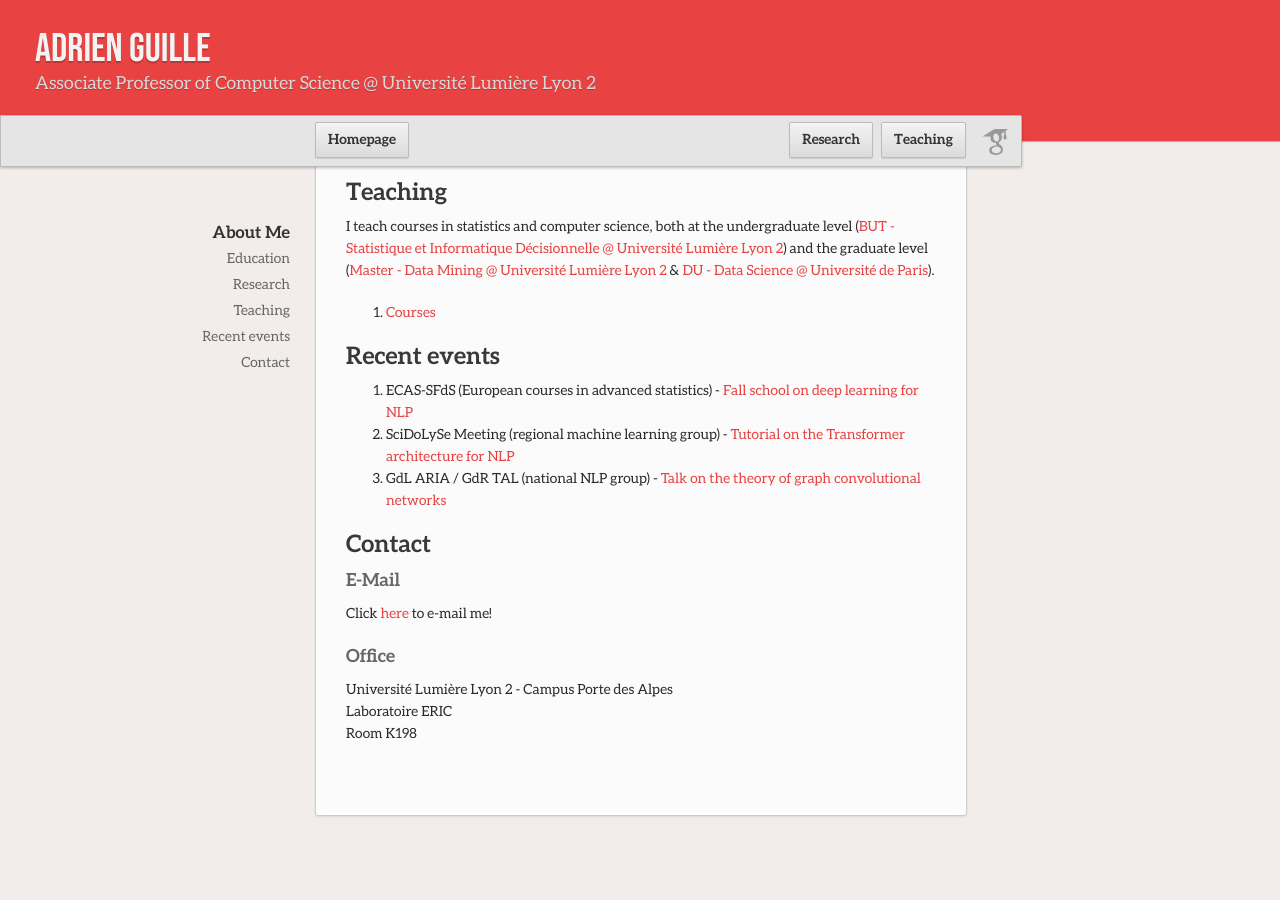
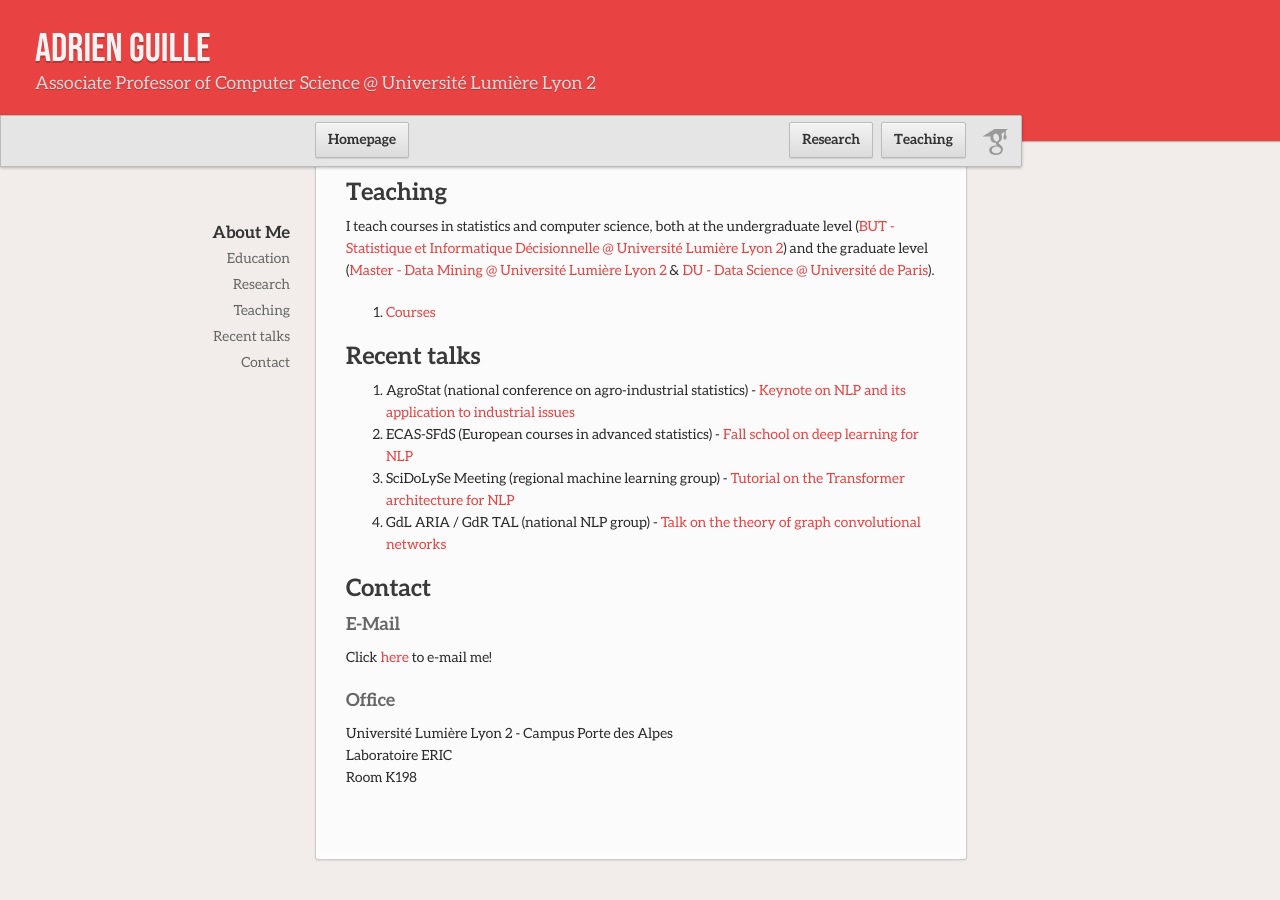
Before and after one commit to AdrienGuille/adrienguille.github.io, a Jekyll site: the page built from index.md, in a window 1280 px wide and 900 px high, scrolled down 607 px. Built offline with Jekyll 4.4.1, drawn with Linux system fonts in a browser that asks for light colours; our own code applies the rules of GitHub Pages for plain Markdown files; before the commit the page ends 1463 px from its top, so only the background shows below that.

Commit message:
Update index.md

```diff
--- a/index.md
+++ b/index.md
@@ -18,8 +18,9 @@ I teach courses in statistics and computer science, both at the undergraduate le
 
 - [Courses](teaching.md)
 
-## Recent events
+## Recent talks
 
+- AgroStat (national conference on agro-industrial statistics) - [Keynote on NLP and its application to industrial issues](https://agrostat2022.sciencesconf.org/resource/page/id/6)
 - ECAS-SFdS (European courses in advanced statistics) - [Fall school on deep learning for NLP](https://www.sfds.asso.fr/fr/ecas/632-home/)
 - SciDoLySe Meeting (regional machine learning group) - [Tutorial on the Transformer architecture for NLP](http://scidolyse.ens-lyon.fr/sites/default/files/2021-05/guile_small.pdf)
 - GdL ARIA / GdR TAL (national NLP group) - [Talk on the theory of graph convolutional networks](http://www.asso-aria.org/gdl/2021/20210115/)
```
